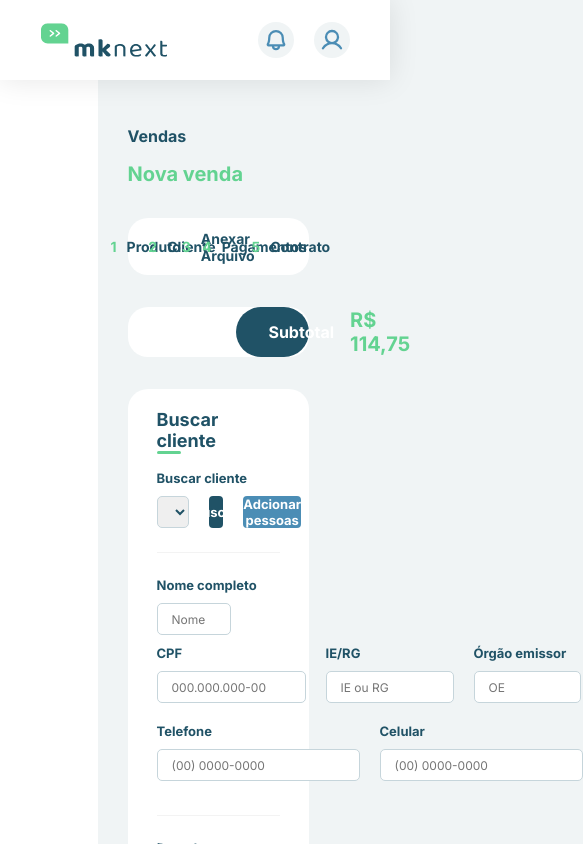
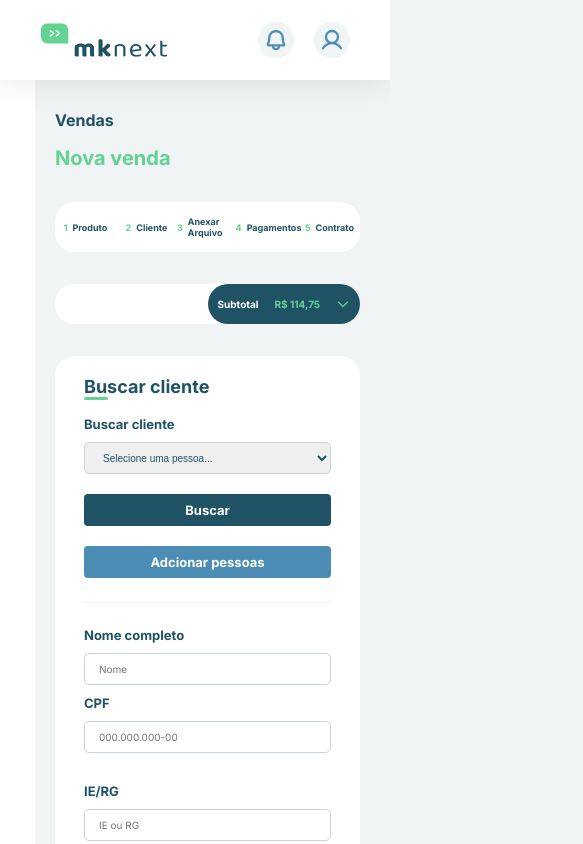
Before and after one commit to marrcelosantana/mk-challenge, a React (Vite) app: page / in a window 390 px wide. Shown: the top 844 px of the page, 583 px wide, since content can reach past the window. Built offline with nearby package versions, Linux system fonts and the light colour scheme.

Commit message:
[MK-Challenge] - Responsiveness for mobile

```diff
--- a/src/components/Forms/Client/index.tsx
+++ b/src/components/Forms/Client/index.tsx
@@ -5,6 +5,7 @@ import {
   BackLink,
   Container,
   Divider,
+  FirstSubSection,
   Footer,
   Input,
   InputContainer,
@@ -40,10 +41,12 @@ export function Client() {
       <Divider />
 
       <Section>
-        <InputContainer>
-          <Label>Nome completo</Label>
-          <Input style={{ width: "60%" }} placeholder="Nome" />
-        </InputContainer>
+        <FirstSubSection>
+          <InputContainer>
+            <Label>Nome completo</Label>
+            <Input style={{ width: "60%" }} placeholder="Nome" />
+          </InputContainer>
+        </FirstSubSection>
 
         <SubSection>
           <InputContainer>
@@ -110,7 +113,7 @@ export function Client() {
       <Section>
         <InputContainer>
           <Label>Estado civil</Label>
-          <Select style={{ width: "25%" }}>
+          <Select>
             <option selected disabled>
               Selecione o estado civil...
             </option>
@@ -119,7 +122,7 @@ export function Client() {
 
         <InputContainer>
           <Label>Sexo</Label>
-          <Select style={{ width: "25%" }}>
+          <Select>
             <option selected disabled>
               Selecione o sexo...
             </option>
--- a/src/components/Forms/Client/styles.ts
+++ b/src/components/Forms/Client/styles.ts
@@ -36,6 +36,30 @@ export const Actions = styled.div`
   display: flex;
   flex: 1;
   gap: 20px;
+
+  @media (max-width: 414px) {
+    display: flex;
+    flex-direction: column;
+
+    button {
+      width: 100%;
+    }
+  }
+`;
+
+export const FirstSubSection = styled.div`
+  width: 100%;
+
+  @media (max-width: 414px) {
+    width: 100% !important;
+
+    div {
+      width: 100% !important;
+    }
+    input {
+      width: 100% !important;
+    }
+  }
 `;
 
 export const Select = styled.select`
@@ -49,6 +73,11 @@ export const Select = styled.select`
   border-color: ${({ theme }) => theme.COLORS.LIGHT_GRAY};
   color: ${({ theme }) => theme.COLORS.DARK_GREEN};
   font-size: 13px;
+
+  @media (max-width: 414px) {
+    width: 100%;
+    font-size: 10px;
+  }
 `;
 
 export const SearchButton = styled.button`
@@ -91,10 +120,16 @@ export const Input = styled.input`
   gap: 10px;
   border-radius: 5px;
   font-size: 12px;
+
+  @media (max-width: 414px) {
+    width: 100%;
+    font-size: 10px;
+  }
 `;
 
 export const InputContainer = styled.div`
   margin-bottom: 10px;
+  width: 100%;
 `;
 
 export const SubSection = styled.div`
@@ -102,8 +137,17 @@ export const SubSection = styled.div`
   display: flex;
   margin-top: 10px;
   align-items: center;
-  justify-content: space-between;
   gap: 20px;
+
+  @media (max-width: 414px) {
+    width: 100%;
+    flex-direction: column;
+    align-items: flex-start;
+
+    input {
+      width: 100% !important;
+    }
+  }
 `;
 
 export const Footer = styled.div`
--- a/src/components/Menu/styles.ts
+++ b/src/components/Menu/styles.ts
@@ -9,6 +9,10 @@ export const Container = styled.div`
   display: flex;
   align-items: center;
   justify-content: space-between;
+
+  @media (max-width: 414px) {
+    height: 3.125rem;
+  }
 `;
 
 export const Option = styled.div`
@@ -19,16 +23,28 @@ export const Option = styled.div`
   align-items: center;
   justify-content: center;
   gap: 10px;
+
+  @media (max-width: 414px) {
+    gap: 5px;
+  }
 `;
 
 export const OptionNumber = styled.span`
   font-size: 14px;
   font-weight: 700;
   color: ${({ theme }) => theme.COLORS.GREEN};
+
+  @media (max-width: 414px) {
+    font-size: 9px;
+  }
 `;
 
 export const OptionName = styled.p`
   font-size: 14px;
   font-weight: 700;
   color: ${({ theme }) => theme.COLORS.DARK_GREEN};
+
+  @media (max-width: 414px) {
+    font-size: 9px;
+  }
 `;
--- a/src/components/Subtotal/styles.ts
+++ b/src/components/Subtotal/styles.ts
@@ -9,6 +9,10 @@ export const Container = styled.div`
   align-items: center;
   justify-content: flex-end;
   margin-bottom: 32px;
+
+  @media (max-width: 414px) {
+    height: 2.5rem;
+  }
 `;
 
 export const Info = styled.div`
@@ -21,6 +25,11 @@ export const Info = styled.div`
   justify-content: space-between;
   flex-direction: row;
   padding: 0 32px;
+
+  @media (max-width: 414px) {
+    width: 50%;
+    padding: 0 10px;
+  }
 `;
 
 export const Titles = styled.div`
@@ -35,10 +44,18 @@ export const Title = styled.p`
   font-size: 16px;
   font-weight: 700;
   color: ${({ theme }) => theme.COLORS.WHITE};
+
+  @media (max-width: 414px) {
+    font-size: 10px;
+  }
 `;
 
 export const Amount = styled.p`
   font-size: 20px;
   font-weight: 700;
   color: ${({ theme }) => theme.COLORS.GREEN};
+
+  @media (max-width: 414px) {
+    font-size: 10px;
+  }
 `;
--- a/src/pages/Home/index.tsx
+++ b/src/pages/Home/index.tsx
@@ -2,6 +2,7 @@ import { Header } from "@/components/Header";
 import { Subtotal } from "@/components/Subtotal";
 import { Menu } from "@/components/Menu";
 import { Client } from "@/components/Forms/Client";
+import { File } from "@/components/Forms/File";
 
 import {
   Column,
@@ -31,6 +32,7 @@ export function Home() {
           <Subtotal />
 
           <Client />
+          {/* <File /> */}
         </FormContainer>
       </Content>
     </Container>
--- a/src/pages/Home/styles.ts
+++ b/src/pages/Home/styles.ts
@@ -14,12 +14,22 @@ export const Content = styled.div`
 export const Column = styled.div`
   width: 25%;
   background-color: ${({ theme }) => theme.COLORS.WHITE};
+  min-height: 100vh;
+
+  @media (max-width: 414px) {
+    width: 10%;
+  }
 `;
 
 export const FormContainer = styled.div`
   width: 65%;
   padding: 46px 42px 66px 30px;
   margin-top: 80px;
+
+  @media (max-width: 414px) {
+    width: 100%;
+    padding: 30px 30px 50px 20px;
+  }
 `;
 
 export const Titles = styled.div`
```
Also changed, not shown: src/components/Forms/File/index.tsx (+13 -2 lines), src/components/Forms/File/styles.ts (+44 -0 lines), src/models/ClientDTO.tsx (added, +14 -0 lines).
